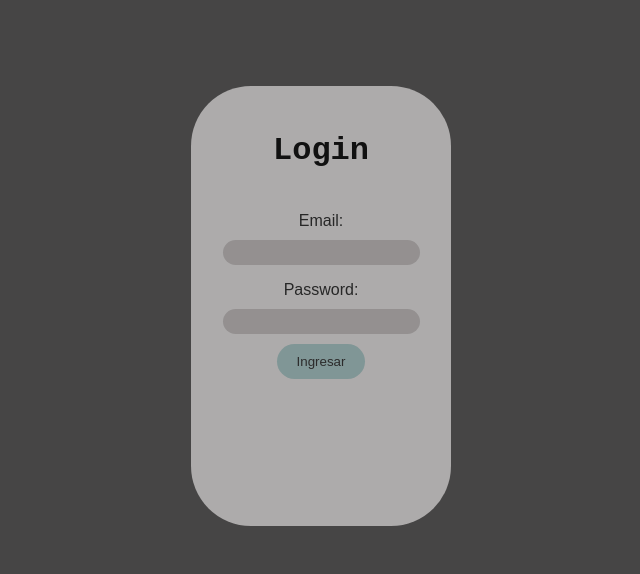
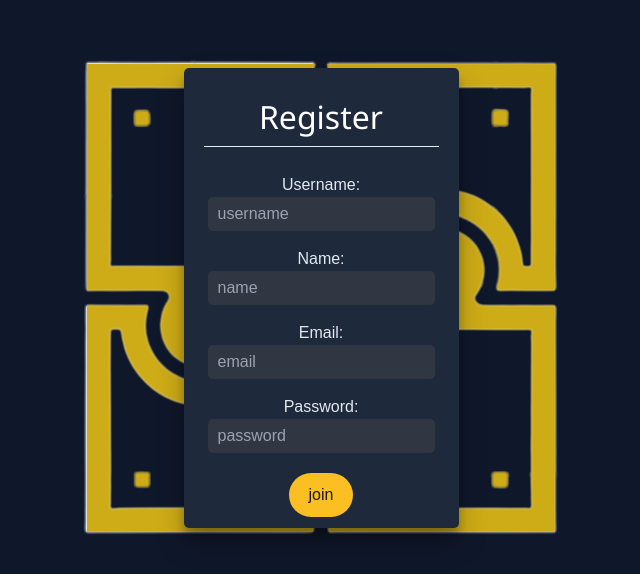
Before and after one commit to Matias0Fernandez/Proyecto-DW, a website: page Users-SingIn/register/Register_code.html in a window 1280 px wide. Shown: the part 102-676 px from the top of the page, without its empty margins (319-959 px from the left). Drawn offline with Linux system fonts and the light colour scheme.

Commit message:
Soon we will change the repo

```diff
--- a/Users-SingIn/Login/Css_Login.css
+++ b/Users-SingIn/Login/Css_Login.css
@@ -12,10 +12,10 @@ body {
     rgba(0, 0, 0, 0.22) 0px 10px 10px;
   position: relative;
   width: 260px;
-  height: 300px;
+  height: 310px;
   background: #1e293b;
   padding: 20px;
-  border-radius: 2px;
+  border-radius: 5px;
 }
 
 .box::before,
@@ -30,6 +30,7 @@ body {
   width: 500px;
   height: 500px;
 }
+
 .box::before {
   background: url(../../images/Login-backgorund-logo.png);
 }
@@ -115,9 +116,15 @@ body {
 a {
   display: flex;
   justify-content: center;
-  font-family: "Courier New", Courier, monospace;
+  font-family: "Segoe UI", Tahoma, Geneva, Verdana, sans-serif;
   font-size: xx-large;
+  border-bottom: solid;
   color: #dbd9d9;
+  margin-bottom: 10px;
+  border-bottom: solid;
+  border-bottom-color: #def1ea;
+  border-width: 1.5px;
+  border-radius: 2.5px;
 }
 
 form {
@@ -150,6 +157,7 @@ input[type="pass"] {
 input[type="pass"],
 input[type="email"],
 a {
+
   border: 1px #292727;
   border-radius: 5px;
   padding: 5px 10px;
@@ -191,39 +199,13 @@ input[type="submit"]:is(:hover, :focus) {
 }
 
 a {
-  border-radius: 30%;
-  color: #e2e8f0;
+  margin-bottom: 10px;
+  border-bottom: solid;
+  border-bottom-color: #def1ea;
+  border-width: 1.5px;
+  border-radius: 0%;
+  color: #e2e8f0
 }
-
-.desplegar-contenido a {
-  color: #333;
-  padding: 12px 16px;
-  text-decoration: none;
-  display: block;
-}
-
-.desplegar:hover .desplegar-contenido {
-  display: contents;
-}
-
 label {
   margin-top: 1rem;
 }
-
-.dropdown {
-  position: relative;
-  display: inline-block;
-}
-
-.dropdown-content {
-  display: none;
-  position: absolute;
-  background-color: #f9f9f9;
-  min-width: 160px;
-  box-shadow: 0px 8px 16px 0px rgba(0, 0, 0, 0.2);
-  z-index: 1;
-}
-
-.dropdown:hover .dropdown-content {
-  display: block;
-}
--- a/Users-SingIn/register/Css_Register.css
+++ b/Users-SingIn/register/Css_Register.css
@@ -1,29 +1,124 @@
 body {
     display: grid;
     place-items: center;
-    color: #1f1e1e;
-    background-color: #464545;
+    color: #ffffff;
+    background-color: #0f172a;
     height: 100vh;
     font-family: Arial, Helvetica, sans-serif;
 }
 
+.box {
+    box-shadow: rgba(0, 0, 0, 0.25) 0px 14px 28px,
+        rgba(0, 0, 0, 0.22) 0px 10px 10px;
+    position: relative;
+    width: 275px;
+    height: 460px;
+    background: #1e293b;
+    padding: 20px;
+    border-radius: 5px;
+}
 
-.caja {
-    position: relative;
-    width: 220px;
-    height: 400px;
-    background: #adabab;
-    padding: 20px;
-    border-radius: 60px;
+.box::before,
+.logInMask {
+    content: "";
+    top: 50%;
+    left: 50%;
+    transform: translate(-50%, -50%);
+    display: block;
+    position: absolute;
+    z-index: -1;
+    width: 500px;
+    height: 500px;
+}
+
+.box::before {
+    background: url(../../images/Login-backgorund-logo.png);
+}
+
+.logInMask {
+    display: grid;
+    place-items: center;
+    -webkit-mask: url(../../images/Login-backgorund-logo.png);
+    mask: url(../../images/Login-backgorund-logo.png);
+}
+
+.logInMask::before {
+    content: "";
+    position: absolute;
+    width: 120px;
+    height: 120px;
+    border-radius: 0%;
+    animation: mov1 12s infinite;
+}
+
+@keyframes mov1 {
+    0% {
+        background-color: #33b822;
+        transform: scale(0);
+    }
+
+    9% {
+        background-color: #33b822;
+        transform: scale(2);
+    }
+
+    18% {
+        background-color: #df2727;
+        transform: scale(2);
+    }
+
+    27% {
+        background-color: #df2727;
+        transform: scale(3);
+    }
+
+    36% {
+        background-color: #ceac17;
+        transform: scale(3);
+    }
+
+    45% {
+        background-color: #ceac17;
+        transform: scale(4);
+    }
+
+    54% {
+        background-color: #2a52d4;
+        transform: scale(5);
+    }
+
+    63% {
+        background-color: #2a52d4;
+        transform: scale(5);
+    }
+
+    72% {
+        background-color: #33b822;
+        transform: scale(4);
+    }
+
+    81% {
+        background-color: #33b822;
+        transform: scale(3);
+    }
+
+    90% {
+        background-color: #df2727;
+        transform: scale(3);
+    }
+
+    99% {
+        background-color: #df2727;
+        transform: scale(2);
+    }
 }
 
 a {
     display: flex;
     justify-content: center;
-    color: rgb(17, 17, 17);
-    font-family: 'Courier New', Courier, monospace;
-
-
+    font-family: "Segoe UI", Tahoma, Geneva, Verdana, sans-serif;
+    font-size: xx-large;
+    color: #dbd9d9;
 }
 
 form {
@@ -31,12 +126,11 @@ form {
     justify-content: center;
     align-items: center;
     flex-direction: column;
-
-
+    margin-bottom: 200rem;
 }
 
 html {
-    font-family: 'Segoe UI', Tahoma, Geneva, Verdana, sans-serif;
+    font-family: "Segoe UI", Tahoma, Geneva, Verdana, sans-serif;
     justify-content: center;
     align-items: center;
 }
@@ -47,30 +141,72 @@ input {
 }
 
 label {
-    color: rgb(39, 39, 39);
+    color: #e2e8f0;
 }
 
-input[type="contra"],
-input[type="apellido"],
+input[type="pass"] {
+    -webkit-text-security: disc;
+}
+
+input[type="pass"],
 input[type="name"],
+input[type="username"],
 input[type="email"],
 a {
     border: 1px #292727;
-    border-radius: 40px;
+    border-radius: 5px;
     padding: 5px 10px;
-
-
 }
 
+input[type="username"],
+input[type="name"] {
+    display: block;
+}
 
 input[type="submit"] {
     border: none;
     border-radius: 100px;
     padding: 10px 20px;
-    background-color: #809696;
-    color: rgb(43, 43, 43);
+    background-color: #fbbf24;
+    color: rgb(26, 26, 26);
+    margin-top: 20px;
 }
 
+input[type="submit"]:is(:hover, :focus) {
+    background-color: #dc2626;
+    letter-spacing: 1.5px;
+    cursor: pointer;
+    color: #dbd9d9;
+}
+
+.boton {
+    background-color: #afacac;
+    border-radius: 30%;
+    color: #3b3b3b;
+    padding: 10px;
+    font-size: 16px;
+    border: none;
+    cursor: pointer;
+}
+
+.desplegar-contenido {
+    display: none;
+    position: absolute;
+    background-color: #f9f9f9;
+    min-width: 160px;
+    box-shadow: 0px 8px 16px 0px rgba(0, 0, 0, 0.2);
+    z-index: 1;
+}
+
+a {
+    margin-bottom: 10px;
+    border-bottom: solid;
+    border-bottom-color: #def1ea;
+    border-width: 1.5px;
+    border-radius: 0%;
+    border-radius: 0%;
+    color: #e2e8f0;
+}
 
 label {
     margin-top: 1rem;
--- a/Users-SingIn/register/Register_code.html
+++ b/Users-SingIn/register/Register_code.html
@@ -1,30 +1,53 @@
 <!DOCTYPE html>
 <html>
-
   <head>
-    <link rel="stylesheet" href="../../Users-SingIn/register/Css_Register.css">
-    <title>log in</title>
+    <link rel="stylesheet" href="../../Users-SingIn/register/Css_Register.css" />
+    <title>Register | LudoCode</title>
+    <link href="../../dist/output.css" rel="stylesheet" />
   </head>
 
   <body>
-
-
-    </div>
-    <div class="caja">
-        <span class="loginMask"></span>
+    <div class="box">
+      <span class="logInMask"></span>
       <a>
-            <h1> Login</h1>
+        <h1>Register</h1>
       </a>
       <form style="color: white" action="../../Main-View/Menú/Menu_code.html">
-            <label for="correo">Email:</label>
-            <input type="email" id="cor" name="correo" required>
-            <label for="Contraseña" aria-placeholder="password" >Password:</label>
-            <input type="contra" id="tel" name="password" required>
-            <input class="botonPa" name="Ingreso" type="submit" value="Ingresar">
+        <label for="username">Username:</label>
+        <input
+          placeholder="username"
+          type="username"
+          id="usr"
+          name="username"
+          required
+        />
+        <label for="username">Name:</label>
+        <input
+          placeholder="name"
+          type="name"
+          id="usrname"
+          name="name"
+          required
+        />
+        <label for="email">Email:</label>
+        <input
+          placeholder="email"
+          type="email"
+          id="cor"
+          name="email"
+          required
+        />
+        <label for="password">Password:</label>
+        <input
+          placeholder="password"
+          type="pass"
+          id="tel"
+          name="password"
+          required
+        />
+
+        <input class="button" name="input" type="submit" value="join" />
+      </form>
     </div>
   </body>
-
 </html>
-</body>
-
-</html>
```
Also changed, not shown: dist/output.css, 1 other file. Lines whose indentation alone changed are shown as unchanged.
